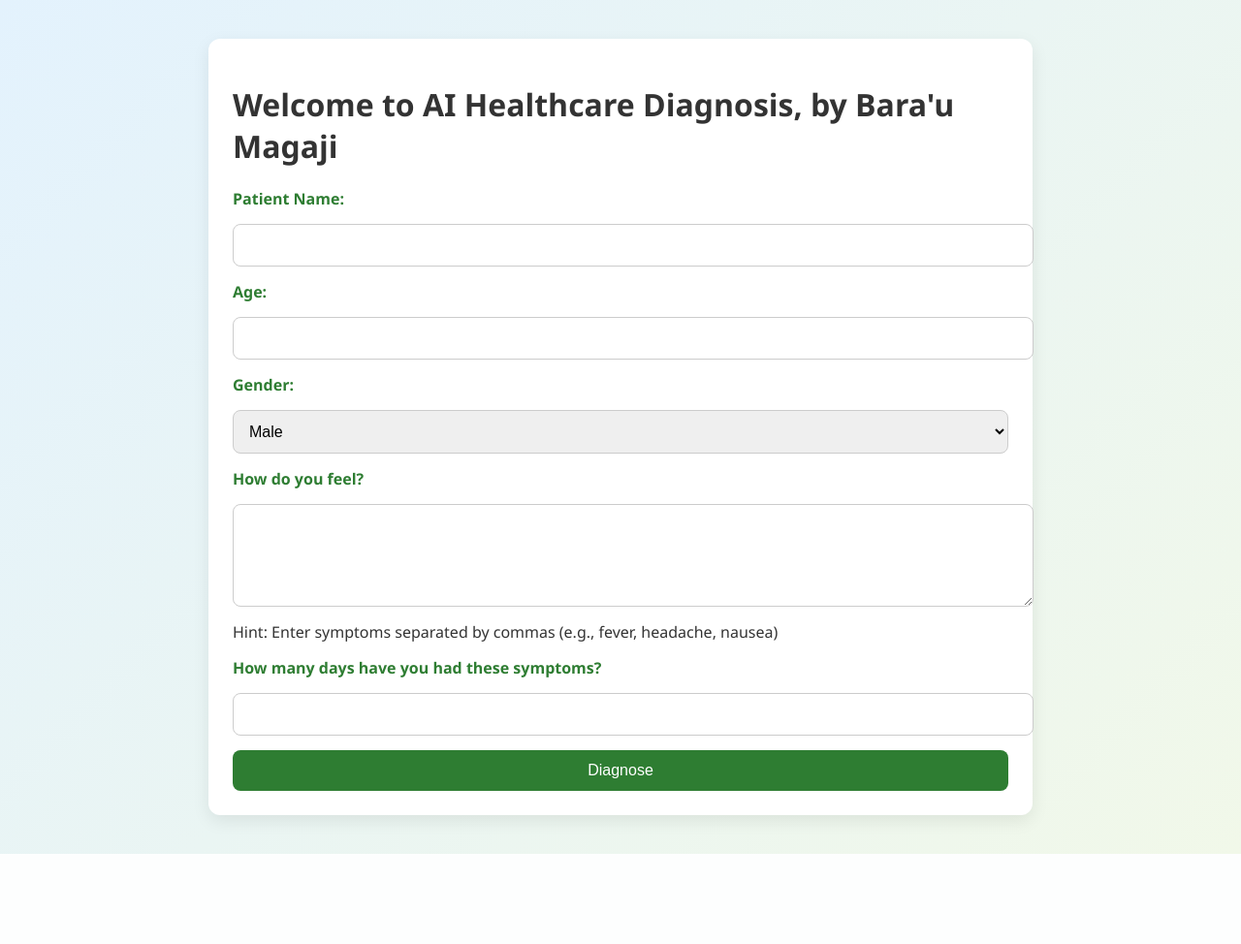
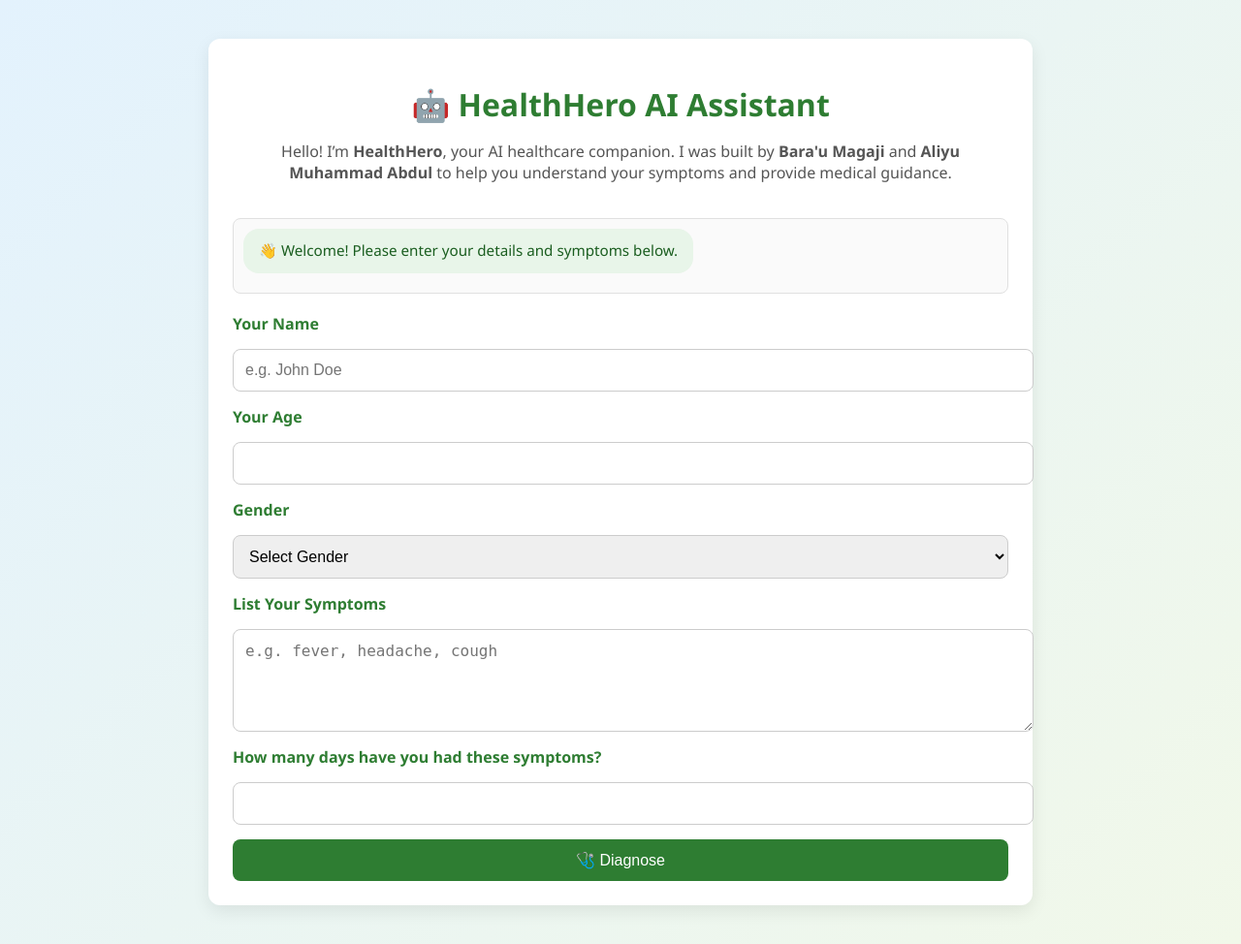
Before and after one commit to jammel001/healthHERO, a Flask app: page / in a window 1280 px wide. Shown: the whole page at 97% size. Before the commit the page ends 881 px from the top, so only its background shows below. Run offline with Flask 3, Linux system fonts and the light colour scheme; parts of the project's set-up code (start-up, migrations or seed data) failed here and were passed over.

Commit message:
Update index.html

```diff
--- a/templates/index.html
+++ b/templates/index.html
@@ -2,34 +2,50 @@
 <html lang="en">
 <head>
     <meta charset="UTF-8">
-    <title>AI Diagnosis Assistant built by Bara'u Magaji</title>
-    <link rel="stylesheet" href="/static/style.css">
+    <title>HealthHero AI Assistant</title>
+    <link rel="stylesheet" href="{{ url_for('static', filename='style.css') }}">
 </head>
 <body>
 <div class="container">
-        <h1>Welcome to AI Healthcare Diagnosis, by Bara'u Magaji</h1>
-        <form action="/diagnose" method="post">
-            <label for="name">Patient Name:</label>
-            <input type="text" id="name" name="name" required>
+    <div class="header">
+        <h1>🤖 HealthHero AI Assistant</h1>
+        <p>Hello! I’m <strong>HealthHero</strong>, your AI healthcare companion.
+        I was built by <strong>Bara'u Magaji</strong> and <strong>Aliyu Muhammad Abdul</strong>
+        to help you understand your symptoms and provide medical guidance.</p>
+    </div>
 
-            <label for="age">Age:</label>
+    {% if error %}
+        <p style="color:red; text-align:center;">{{ error }}</p>
+    {% endif %}
+
+    <div class="chat-box">
+        <div class="message bot-message">
+            👋 Welcome! Please enter your details and symptoms below.
+        </div>
+    </div>
+
+    <form action="/diagnose" method="POST">
+        <label for="name">Your Name</label>
+        <input type="text" id="name" name="name" placeholder="e.g. John Doe" required>
+
+        <label for="age">Your Age</label>
         <input type="number" id="age" name="age" required>
 
-            <label for="gender">Gender:</label>
+        <label for="gender">Gender</label>
         <select id="gender" name="gender" required>
-                <option value="Male">Male</option>
-                <option value="Female">Female</option>
-                <option value="Other">Other</option>
+            <option value="">Select Gender</option>
+            <option>Male</option>
+            <option>Female</option>
+            <option>Other</option>
         </select>
 
-            <label for="symptoms">How do you feel?</label>
-            <textarea id="symptoms" name="symptoms" rows="4" required></textarea>
-            <div class="symptom-hint">Hint: Enter symptoms separated by commas (e.g., fever, headache, nausea)</div>
+        <label for="symptoms">List Your Symptoms</label>
+        <textarea id="symptoms" name="symptoms" placeholder="e.g. fever, headache, cough" required></textarea>
 
         <label for="duration">How many days have you had these symptoms?</label>
         <input type="number" id="duration" name="duration" required>
 
-            <button type="submit">Diagnose</button>
+        <button type="submit">🩺 Diagnose</button>
     </form>
 </div>
 </body>
```
Lines whose indentation alone changed are shown as unchanged.
